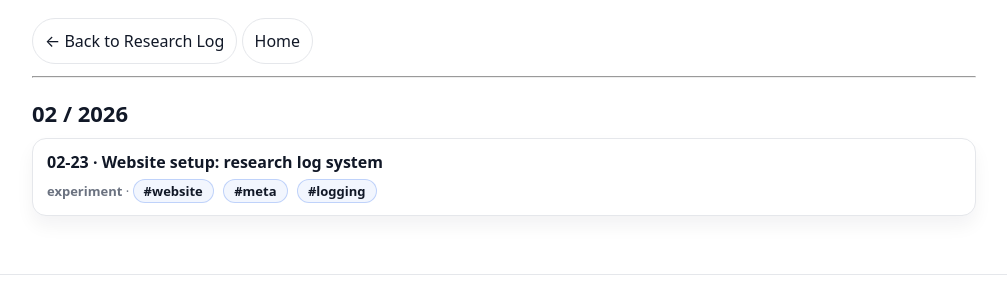
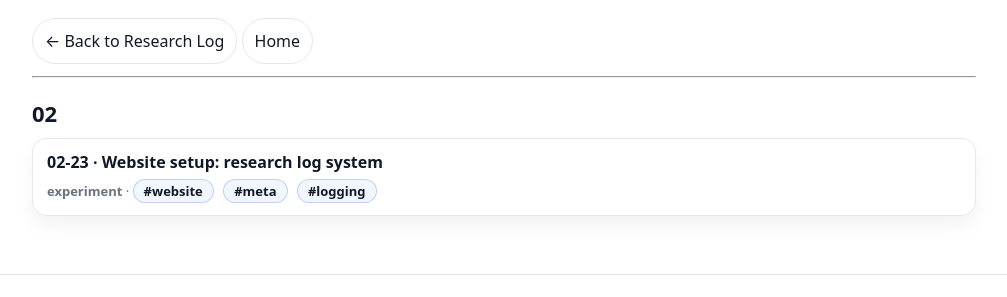
Before and after one commit to Zhoujunhan1288/Zhoujunhan1288.github.io, a Jekyll site: the page built from log/2026.md, in a window 1280 px wide. Shown: the part 153-450 px from the top of the page, without its empty margins (136-1143 px from the left). Built offline with Jekyll 4.4.1, drawn with Linux system fonts in a browser that asks for light colours.

Commit message:
Update 2026.md

```diff
--- a/log/2026.md
+++ b/log/2026.md
@@ -35,7 +35,7 @@ _No posts found for 2026 yet._
 
 ---
 
-## {{ current_month }} / 2026
+## {{ current_month }}
 
 {% endif %}
 
```
